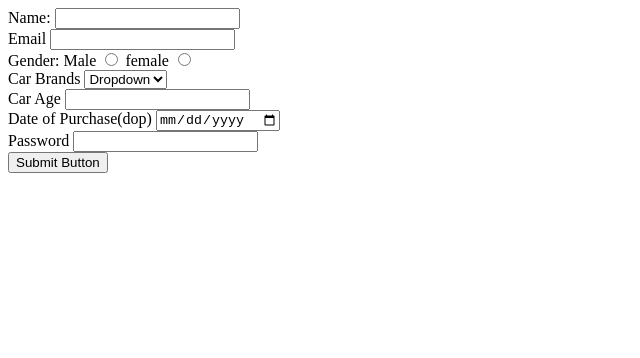
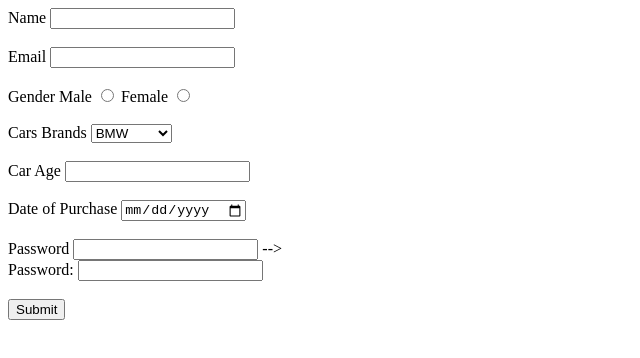
Before and after one commit to acciojob/car-insurance-form-ABDULMALIK222-cloud, a website: page main.html in a window 1280 px wide. Shown: the whole page, without its empty margins (0-640 px from the left). Drawn offline with Linux system fonts and the light colour scheme.

Commit message:
created a submission

```diff
--- a/main.html
+++ b/main.html
@@ -8,37 +8,56 @@
 
 <body>
 	<!-- the entire body must be written by student -->
-	<form action="" method="post">
-		<label for="name">Name:</label>
-		<input type="text" id="name" required>
+	<form method ="post">
+	<div>
+		<label for="name">Name</label>
+		<input type="text" id="name" name="name"required>
+	</div>
 	<br>
+	<div>
 		<label for="email">Email</label>
-		<input type="Email" id="email" required>
+		<input type ="email"id="email" name="email" required>
+	</div>
 	<br>
-		<label>Gender:</label>
-		<label>Male</label>
-		<input type="radio" required>
-		<label>female</label>
-		<input type="radio" required>
+	<div>
+		<lable for ="gender">Gender</lable>
+		<label for="male">Male</label>
+		<input type ="radio"name="gender"id=male value="male" required>
+		<label for="female">Female</label>
+		<input type ="radio"name="gender"id=female value="famale" required>
+	</div>
 	<br>
-		<label for="cars">Car Brands</label>
-		<select>
-			<option>Dropdown</option>
-			<option>BMW</option>
-			<option>Audi</option>
-			<option>Mercedez</option>
+
+	<div>
+		<label for ="cars">Cars Brands</label>
+	    <select id="cars" name "cars" >
+		<option value ="MMW">BMW</option>
+		<option value ="Audi">Audi</option>
+		<option value ="Mercedez">Mercedez</option>
 		</select>
+
+	</div>
 	<br>
-		<label for="carage">Car Age</label>
-		<input type="number" id="carage" required>
+	<div>
+	<label for= "carage">Car Age</label>
+	<input type="text" name ="carage" id="carage"required>
+	</div>
 	<br>
-		<label for="dop">Date of Purchase(dop)</label>
-		<input type="date" id="dop" required>
+		<div>
+			<label for="dop">Date of Purchase</label>
+			<input type="date" name="dop"id="dop"required>
+		</div>
 		<br>
-		<label for="password">Password</label>
-		<input type="password" id="password" required>
+	<label for ="password">Password</label>
+	<input type ="password" name="passward"id="passward" required>
+	</div> -->
+		  <div>
+    <label for="password">Password:</label>
+    <input type="password" id="password" name="password" required>
+  </div>
+
 	<br>
-		<button type="submit">Submit Button</button>
+	<button type ="submit">Submit</button>
 </form>
     <script type="text/javascript" src="./script.js">
 </script>
```
Lines whose indentation alone changed are shown as unchanged.
